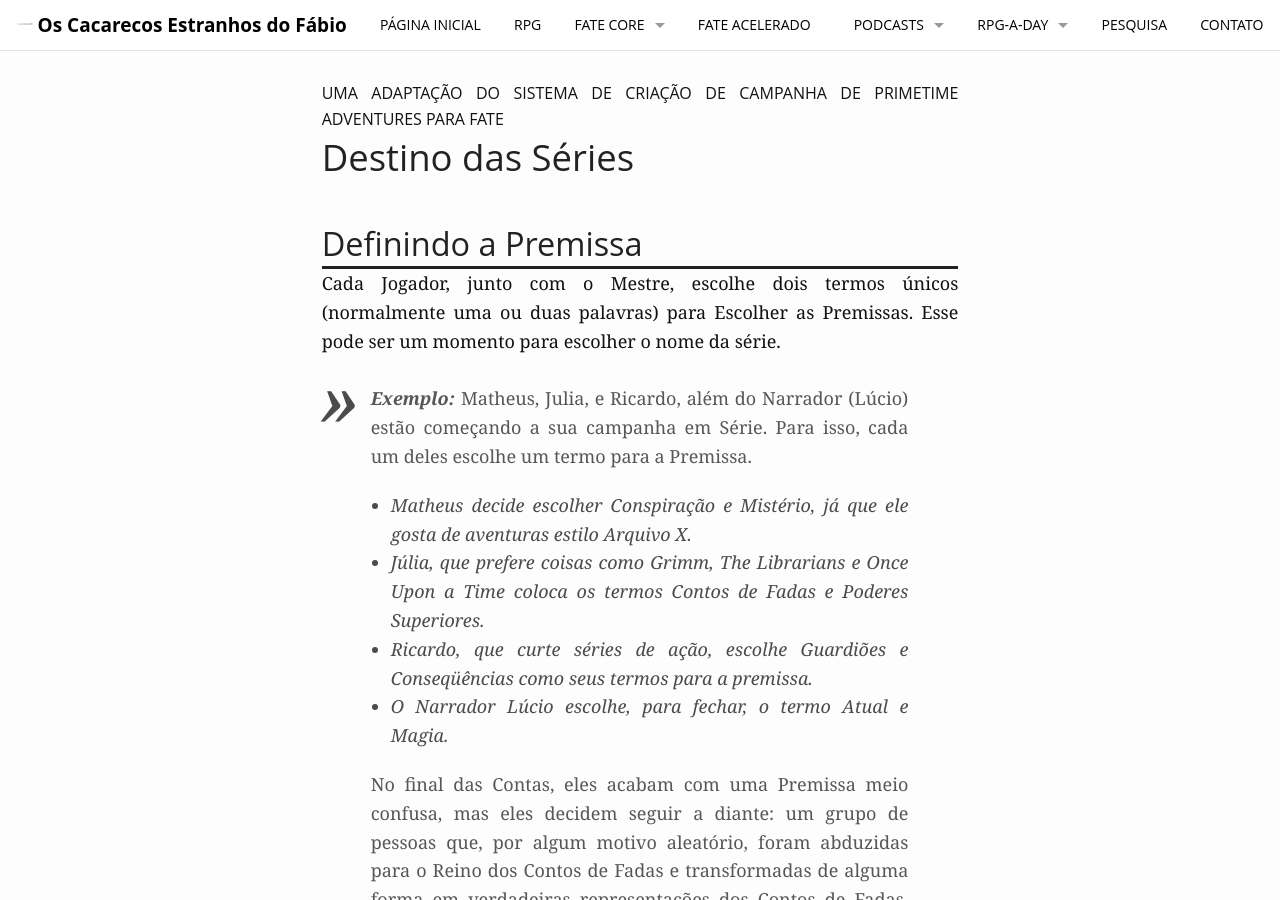
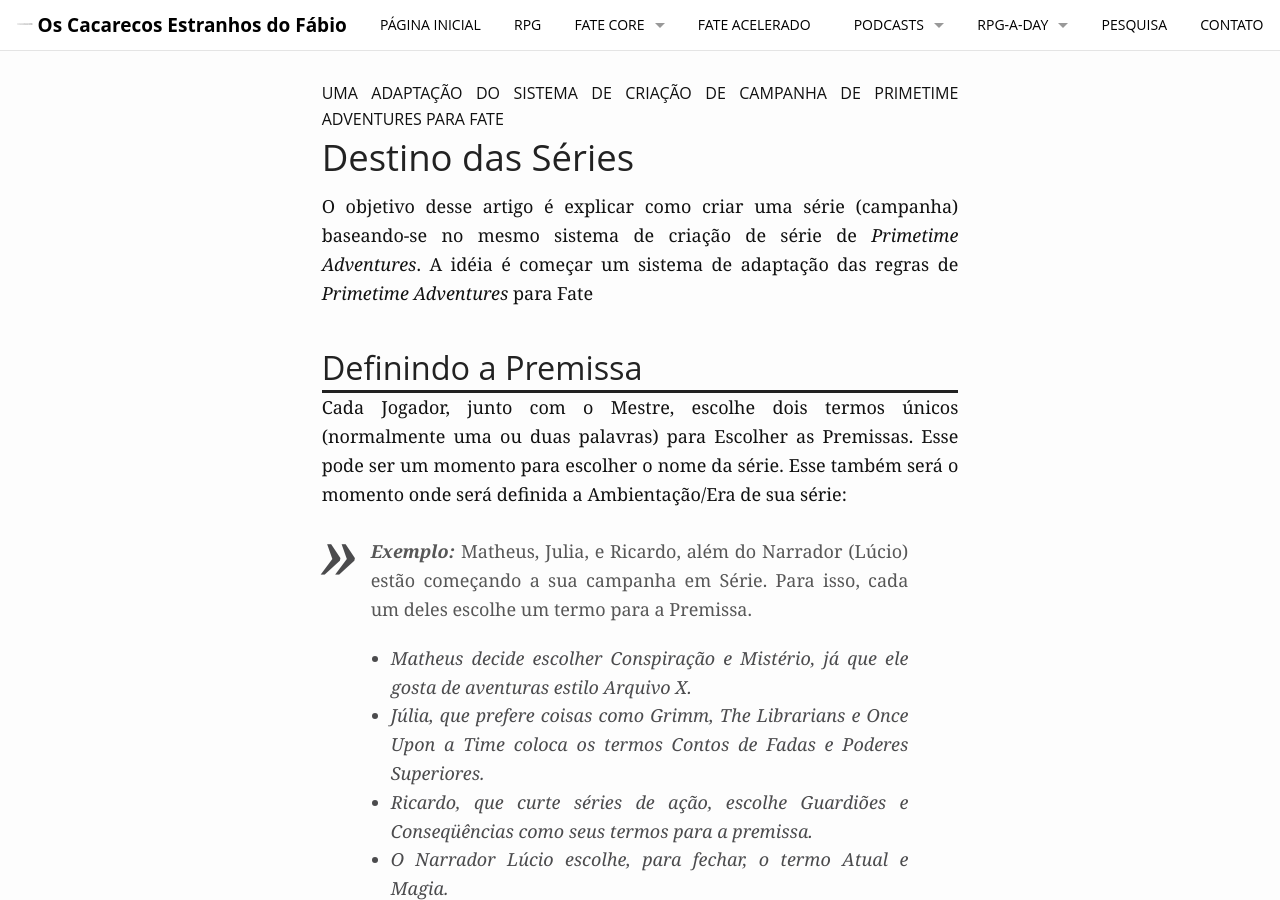
Before and after one commit to fabiocosta0305/fabiocosta0305.github.io-old, a Jekyll site: the page built from _posts/RPG/DestinoDasSeries/2015-08-04-DestinoDasSeries-criacao.md, in a window 1280 px wide and 900 px high. Built offline with Jekyll 4.4.1, drawn with Linux system fonts in a browser that asks for light colours; comment, search, counter and statistics services are not loaded; some of the changed text lies outside the part shown.

Commit message:
CorreÃ§Ãµes no Destino das SÃ©ries

```diff
--- a/_posts/RPG/DestinoDasSeries/2015-08-04-DestinoDasSeries-criacao.md
+++ b/_posts/RPG/DestinoDasSeries/2015-08-04-DestinoDasSeries-criacao.md
@@ -15,11 +15,17 @@ tags:
 header: no
 ---
 
+O objetivo  desse artigo  é explicar como  criar uma  série (campanha)
+baseando-se  no  mesmo  sistema  de criação  de  série  de  _Primetime
+Adventures_. A idéia  é começar um sistema de adaptação  das regras de
+_Primetime Adventures_ para Fate
+
 ### Definindo a Premissa
 
 Cada  Jogador,  junto  com  o   Mestre,  escolhe  dois  termos  únicos
 (normalmente uma  ou duas palavras)  para Escolher as  Premissas. Esse
-pode ser um momento para escolher o nome da série.
+pode ser um momento para escolher o  nome da série. Esse também será o
+momento onde será definida a Ambientação/Era de sua série:
 
 >  _**Exemplo:**_ Matheus, Julia, e  Ricardo, além do Narrador (Lúcio)
 >  estão começando a  sua campanha em Série. Para isso,  cada um deles
@@ -56,6 +62,12 @@ descartar ou reservar para outras temporadas)
 > + O _Escopo_ de cada Conto
 > + Em dois mundos e em nenhum ao mesmo tempo
 > + O Mistério dos Guardiões
+
+Como dissemos anteriormente, aqui também será definida a Ambientação
+
+> No  caso, _Fae  Guardians_ tem  como Ambientação  _Fantasia Urbana_,
+> devido aos  elementos combinados  de Fantasia, Sobrenatural  e Mundo
+> Moderno
 
 ### Definindo Convenções
 
```
Also changed, not shown: other parts of _posts/RPG/DestinoDasSeries/2015-08-04-DestinoDasSeries-criacao.md (+3 -1 lines).
